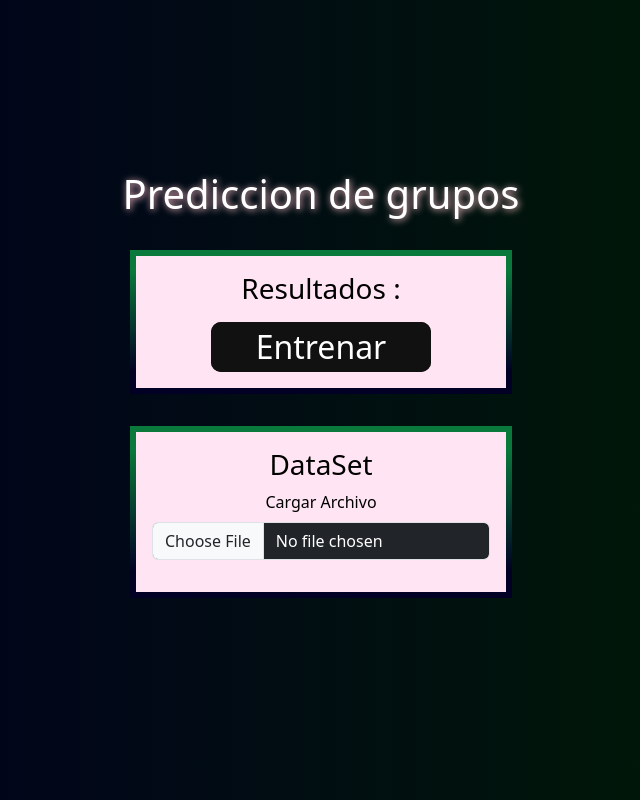
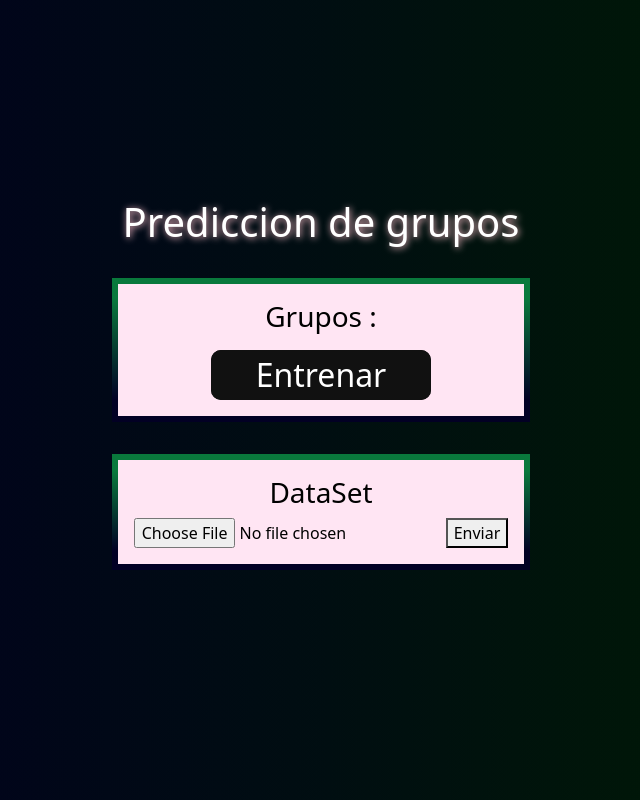
Before and after one commit to CarloseRochav/interfazIA_model, a React (Vite) app: page / in a window 1280 px wide. Shown: the whole page, without its empty margins (319-959 px from the left). Built offline with nearby package versions, Linux system fonts and the light colour scheme.

Commit message:
Ya se pueden enviar archivos al servidor ; ppero no muestra la data en la tabla

```diff
--- a/src/components/Datatable.jsx
+++ b/src/components/Datatable.jsx
@@ -12,14 +12,15 @@ const Datatable = () => {
 
   const [csvData, setCSVData] = useState([]);
   const [csvHeader, setCSVHeader] = useState([]);
+  const [fileUpload, setFileUpload] = useState(null)//Estado para almacenar el archivo recibido
+  //Hooks can only be called inside of the body of a function component.
+  //Visit https://react.dev/warnings/invalid-hook-call-warning for more info about Hooks
 
-  const handleFileChange = async (event) => {
 
-    //const [fileUpload, setFileUpload] = await useState(null)//Estado para almacenar el archivo recibido
+  const handleSubmit = async (e)=>{
 
     try {
 
-      //await setFileUpload(event.target.files[0])
 
       //Validar que el archivo existe
       if (!fileUpload) {
@@ -29,30 +30,30 @@ const Datatable = () => {
       //Upload file to endpoint POST Method
 
       //   //Object necessery to load file
-    //   const formData = new FormData();
-    //   formData.append("file", fileUpload);
+      const formData = new FormData();
+      formData.append("file", fileUpload);
 
 
-    //   const response = await fetch('http://127.0.0.1:5000/upload', {
-    //     method: "POST",
-    //     body: formData
-    //   });
+      const response = fetch('http://127.0.0.1:5000/upload', {
+        method: "POST",
+        body: formData
+      });
 
 
-    //   return console.log("Respuesta : " + response.json())
+      return console.log("Respuesta : " + response.json())
       //   //Al setear el estado, accede directamente a la propiedad predictions en lugar de todo el objeto data:
       //   // ;; Recomendacion
       //setPredicts(data.predicciones)
     } catch (error) {
-       console.error("Error al procesar request : " + error);
+      console.log("Error al procesar request : " + error);
     } finally {
       console.log('Proceso terminado');
     }
 
     //Aqui hace el proceso para mostrarlo con el render en la tabla
 
-    const file = event.target.files[0];
-    const text = await file.text();
+    //const file = event.target.files[0];
+    const text = fileUpload.text();
 
     Papa.parse(text, {
       header: true,
@@ -73,7 +74,17 @@ const Datatable = () => {
         }
       },
     });
-  };
+
+
+  }
+
+
+
+
+  //Capturar informacion del evento submit
+  const handleFileChange = (e) => {
+    setFileUpload(e.target.files[0]);
+  }
 
 
   return (
@@ -82,10 +93,16 @@ const Datatable = () => {
 
       {/* <input type="file" accept=".csv" onChange={handleFileChange} /> */}
       {/* Form.Group : Dentro de estos componentes se carga el archivo a mostrar */}
-      <Form.Group controlId="formFile" className="mb-3">
+      {/* <Form.Group controlId="formFile" className="mb-3">
         <Form.Label><span className="gradient-text">Cargar Archivo</span></Form.Label>
         <Form.Control type="file" accept=".csv" onChange={handleFileChange} className="bg-dark text-white " />
-      </Form.Group>
+      </Form.Group> */}
+
+
+      <form onSubmit={handleSubmit}>
+        <input type="file" onChange={handleFileChange} />
+        <button type="submit">Enviar</button>
+      </form>
 
       <div className="csv-table-container container-fluid">
         {csvData.length > 0 && (
--- a/src/components/Results.jsx
+++ b/src/components/Results.jsx
@@ -36,7 +36,7 @@ const Results = (props) => {
 
   return (
     <div>
-    <h3>Resultados :</h3>
+    <h3>Grupos :</h3>
 
         {/* Clase de bootstrap para quitar la viñeta */}
         <ul className='list-inline'>
```
Lines whose indentation alone changed are shown as unchanged.
